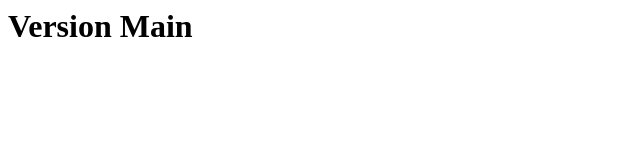
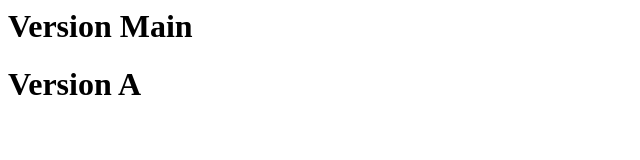
Before and after one commit to Inzajr/tp-git, a plain HTML site: page index.html in a window 1280 px wide. Shown: the whole page, without its empty margins (0-640 px from the left). Drawn offline with Linux system fonts and the light colour scheme.

Commit message:
Feat: Contenu du papier

```diff
--- a/index.html
+++ b/index.html
@@ -1 +1,2 @@
 <h1>Version Main</h1>
+<h1>Version A</h1>
```
